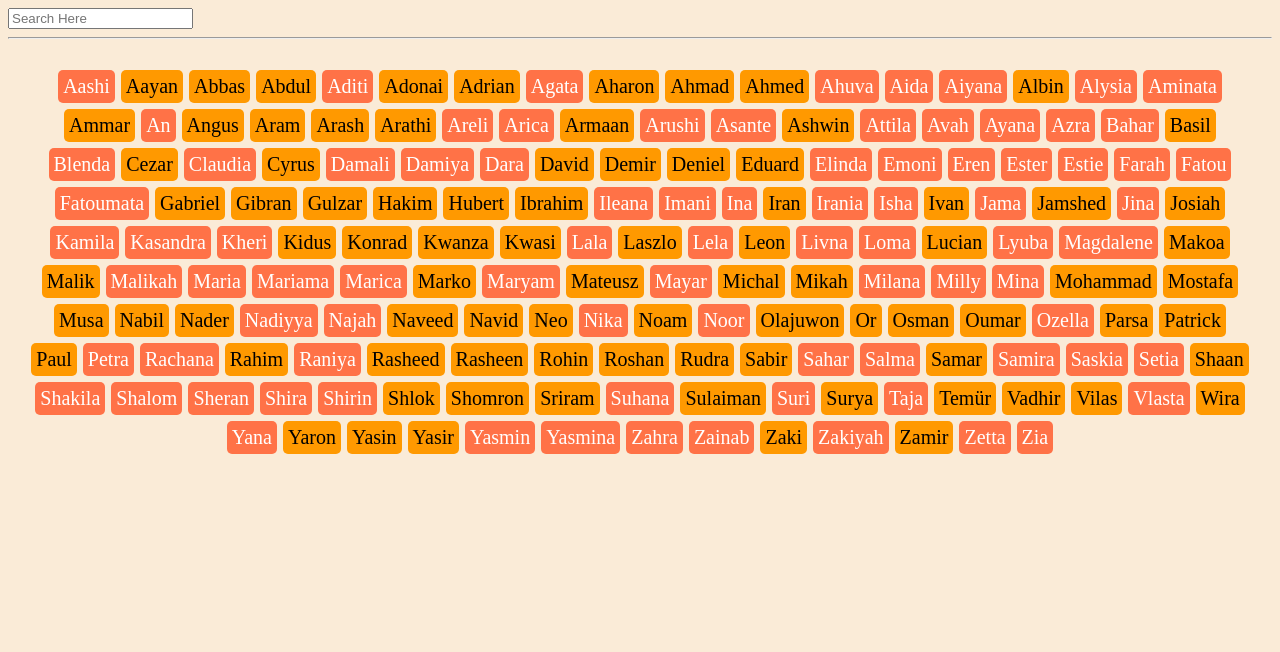
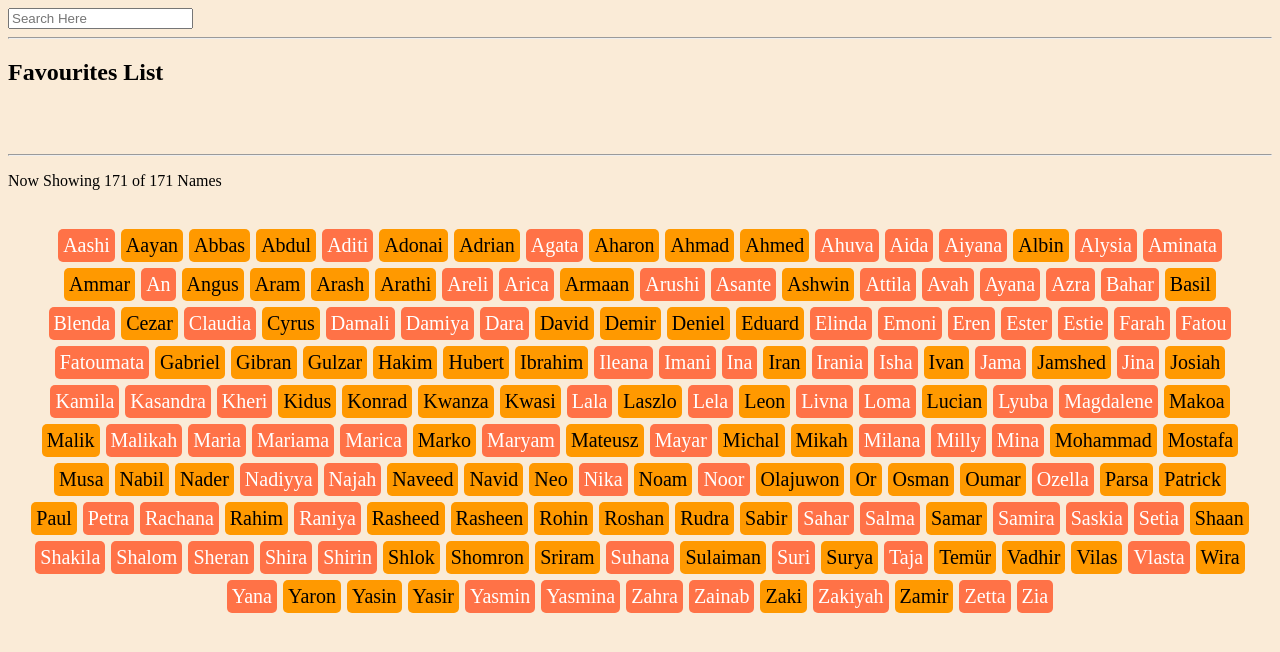
Before and after one commit to owen-dearman/baby-names-V2, a React (Create React App) app: page / in a window 1280 px wide. Shown: the top 652 px of the page. Built offline with nearby package versions, Linux system fonts and the light colour scheme.

Commit message:
working favourites bar

```diff
--- a/src/App.tsx
+++ b/src/App.tsx
@@ -1,18 +1,36 @@
 import { babyNameData } from "./utils/babyNameData";
-//import { babyNameDataInterface } from "./utils/babyNameDataInterface";
+import { babyNameDataInterface } from "./utils/babyNameDataInterface";
 import { sortNameList } from "./utils/sortNameList";
-import { mapBabyNames } from "./utils/mapBabyNames";
 import { useState } from "react";
 
 function App(): JSX.Element {
   const [searchTerm, setSearchTerm] = useState<string>("");
+  const [favourites, setToFavourites] = useState<babyNameDataInterface[]>([]);
 
-  //Sorts name data in alphabetical order, filters sorted names to matching search input and maps the filtered names into JSX.Elements
-  const sortedNames = sortNameList(babyNameData)
-    .filter((nameObject) =>
+
+  const alphabeticalOrderNames: babyNameDataInterface[] = sortNameList(babyNameData)
+  const filteredNames: babyNameDataInterface[] = alphabeticalOrderNames.filter((nameObject) =>
       nameObject.name.toLowerCase().includes(searchTerm.toLowerCase())
-    )
-    .map(mapBabyNames);
+    ).filter((x) => !favourites.includes(x))
+  const preparedNames: JSX.Element[] = filteredNames.map(mapNamesToMain);
+  const preparedFavourites: JSX.Element[] = favourites.map(mapNamesToFavourites)
+
+  function mapNamesToMain(props: babyNameDataInterface): JSX.Element {
+    return (
+      <div key={props.id} className={props.sex} onClick={() => setToFavourites([...favourites, alphabeticalOrderNames.filter((x) => x.id === props.id)[0]])   }>
+        {props.name}
+      </div>
+    );
+  }
+  function mapNamesToFavourites(props: babyNameDataInterface): JSX.Element {
+    return (
+      <div key={props.id} className={props.sex} onClick={() => setToFavourites(favourites.filter((x) => x.id !== props.id))}>
+        {props.name}
+      </div>
+    );
+  }
+
+
 
   return (
     <>
@@ -22,7 +40,11 @@ function App(): JSX.Element {
         onChange={(e) => setSearchTerm(e.target.value)}
       />
       <hr />
-      <div className="babyNamesList">{sortedNames}</div>
+      <h2>Favourites List</h2>
+      <div className="babyNamesList">{preparedFavourites}</div>
+      <hr />
+      <p>Now Showing {preparedNames.length} of {babyNameData.length} Names</p>
+      <div className="babyNamesList">{preparedNames}</div>
     </>
   );
 }
```
